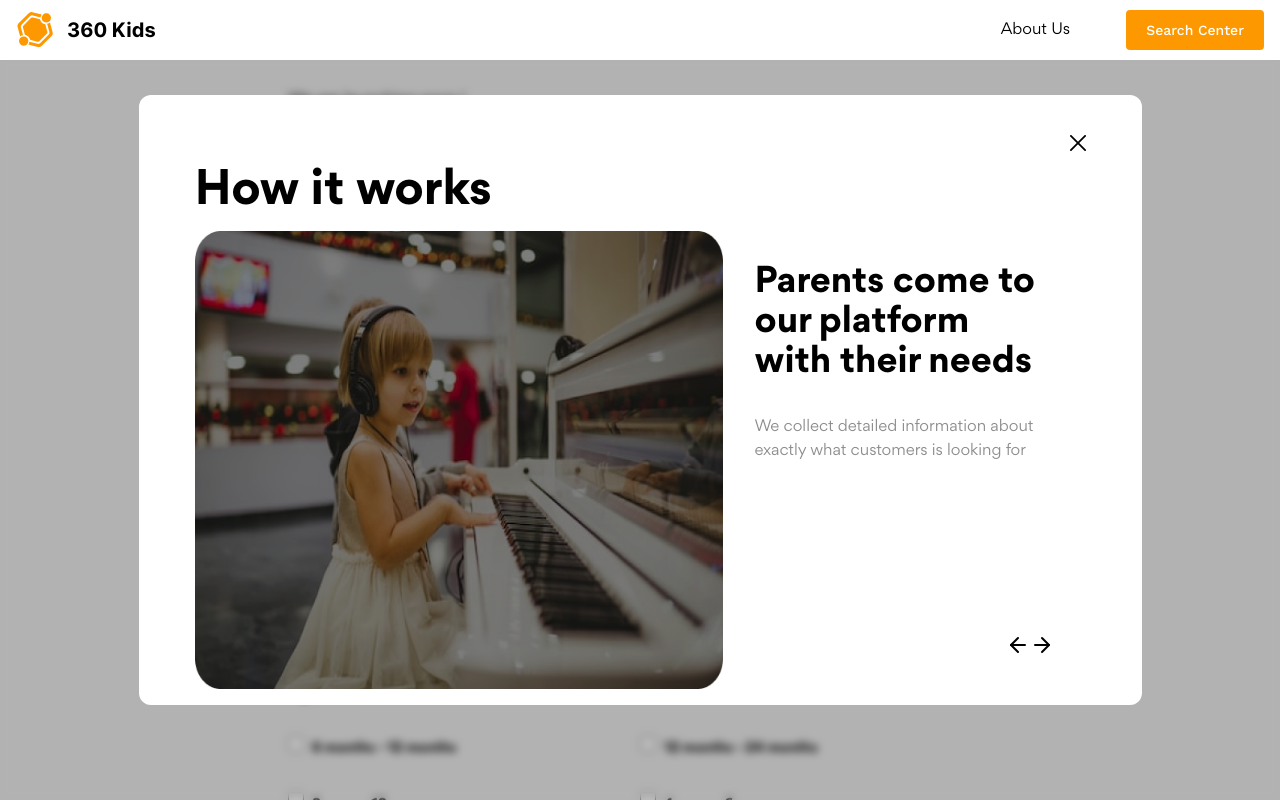
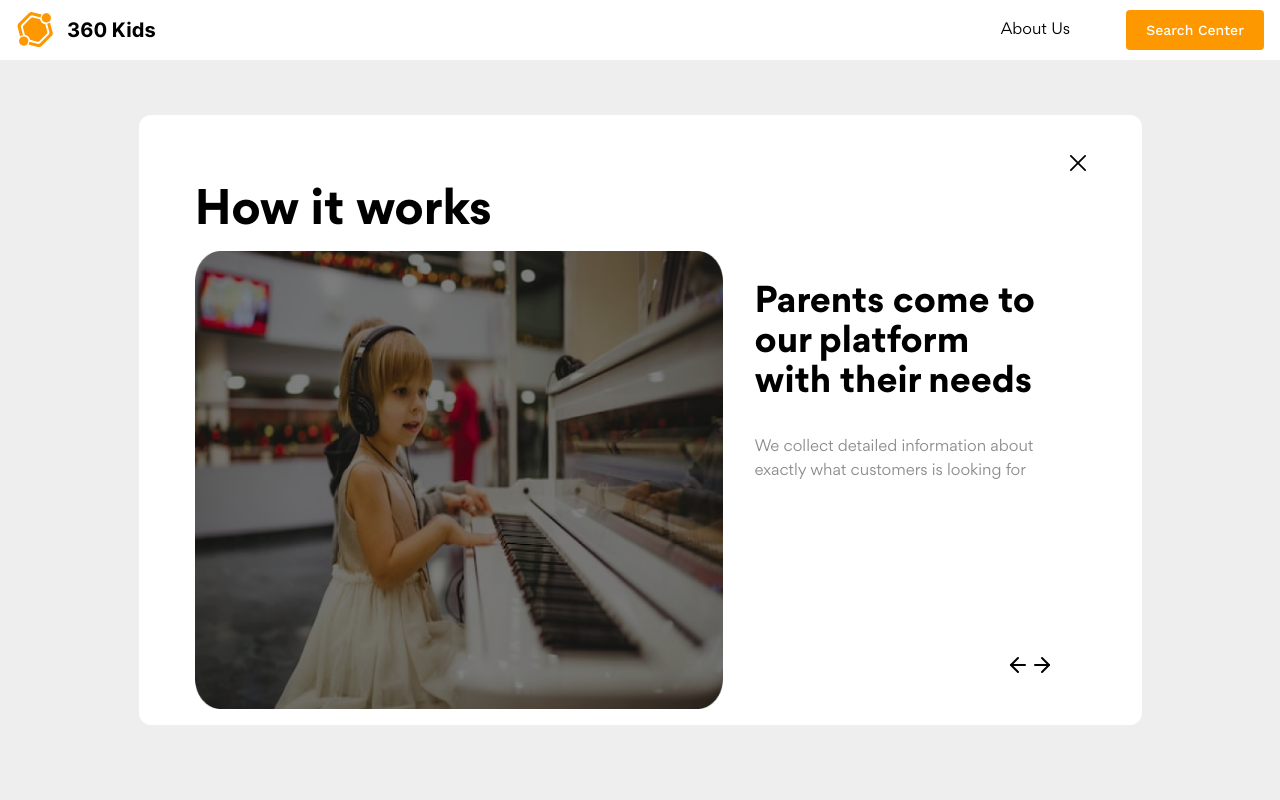
Before and after one commit to Xkill119966/360_frontend, a React (Create React App) app: page /form in a window 1280 px wide. Both pictures are taken after a click on the link "How It Works". Shown: the top 800 px of the page. Built offline with nearby package versions, Linux system fonts and the light colour scheme.

Commit message:
add page

```diff
--- a/src/Layout/Footer.js
+++ b/src/Layout/Footer.js
@@ -4,7 +4,7 @@ export default function Footer() {
   const { pathname } = useLocation();
   let footerClass = pathname === "/form" ? "" : "fixed";
   return (
-    <>
+    <div id="mainFooter">
       <footer
         className={
           "p-4 bg-white left-0 bottom-0  w-full hidden lg:block xl:block " +
@@ -491,6 +491,6 @@ export default function Footer() {
           </ul>
         </div>
       </footer>
-    </>
+    </div>
   );
 }
--- a/src/components/Modal.js
+++ b/src/components/Modal.js
@@ -1,12 +1,30 @@
 import React from "react";
 
 export default function Modal({ isVisible, children, onClose }) {
+  React.useEffect(() => {
+    let formPage = document.getElementById("formPage");
+    let mainFooter = document.getElementById("mainFooter");
+
+    if (isVisible) {
+      formPage.style.display = "none";
+      mainFooter.style.display = "none";
+    } else {
+      formPage.style.display = "block";
+      mainFooter.style.display = "block";
+    }
+
+    return () => {};
+  }, [isVisible]);
+
   if (!isVisible) {
     return null;
   }
-
   return (
-    <div className="absolute inset-0 blur-0 bg-black bg-opacity-25 backdrop-blur-sm flex justify-center items-center">
+    <div
+      className={
+        "absolute inset-0 blur-0 flex justify-center items-center top-10"
+      }
+    >
       <div className="w-[1024x] h-[597x] flex flex-col">
         <div className="bg-white p-2 rounded-xl">{children}</div>
       </div>
--- a/src/pages/FormPage.js
+++ b/src/pages/FormPage.js
@@ -83,7 +83,7 @@ export default function FormPage() {
       <Modal isVisible={showModal}>
         <ImageSlider slides={SliderData} onClose={() => setShowModal(false)} />
       </Modal>
-      <div className={"px-8 pt-6"}>
+      <div className={"px-8 pt-6"} id="formPage">
         <div className="xl:ml-64 xl:mr-52 lg:ml-24 lg:mr-20 md:ml-16 md:mr-12 sm:ml-4 sm:mr-2 pt-16">
           <p className="text-dark font-gordita">We are launching soon !</p>
           <h1 className="my-4 font-bold text-gray-900 xl:text-7xl lg:text-6xl md:text-4xl sm:text-3xl font-gordita-bold">
```
